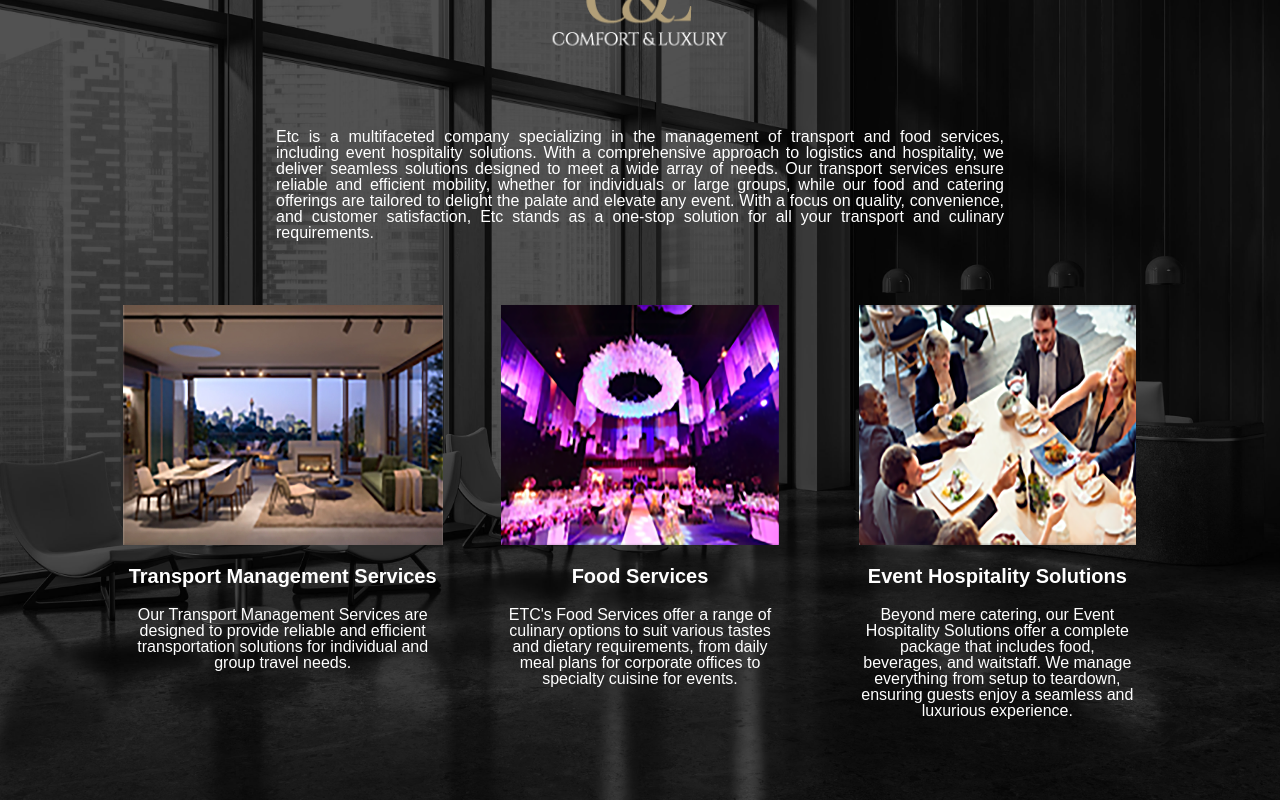
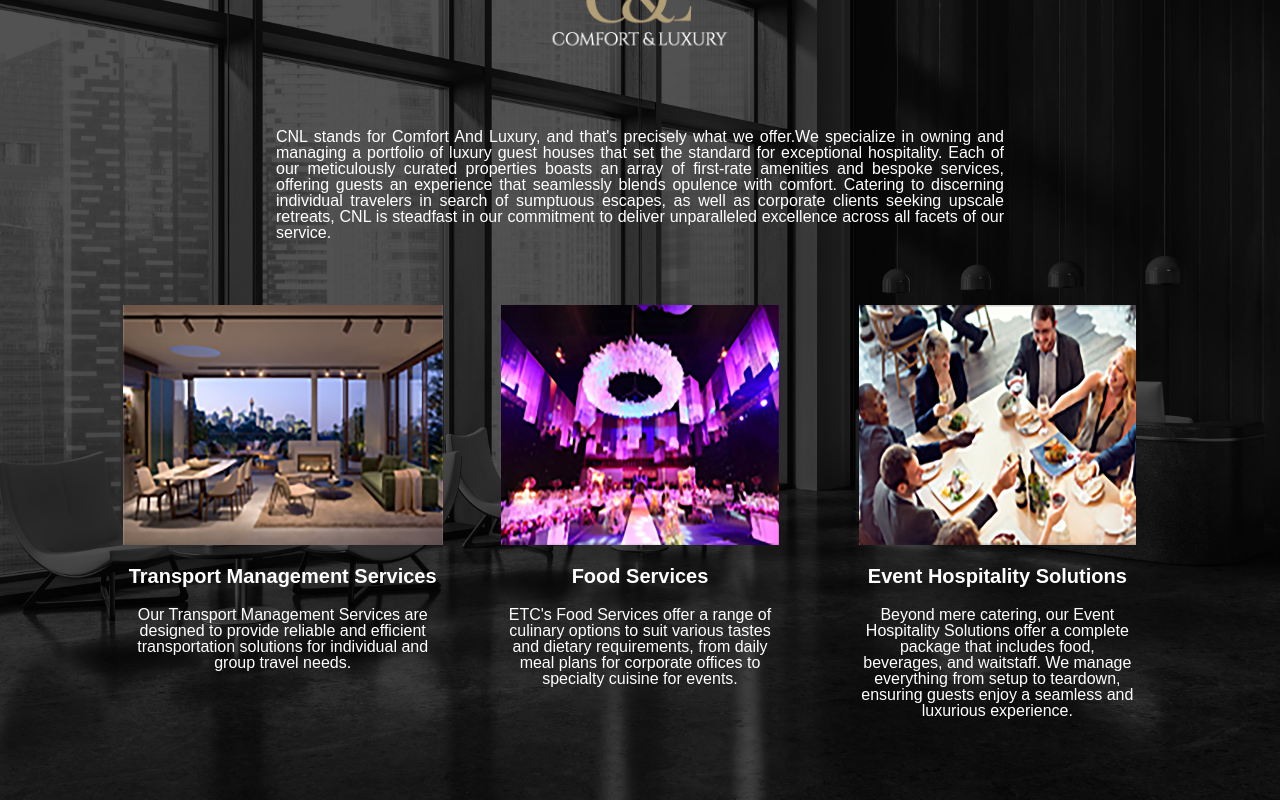
Before and after one commit to walnwac2024/house-of-elaan, a React (Create React App) app: page / in a window 1280 px wide. Shown: the part 10620-11420 px from the top of the page. Built offline with nearby package versions, Linux system fonts and the light colour scheme; a small style sheet from the web is missing.

Commit message:
code updated

```diff
--- a/src/components/CAndJ.js
+++ b/src/components/CAndJ.js
@@ -36,12 +36,10 @@ const CAndJ = () => {
             </div>
             <div className="flex justify-center text-justify">
               <p className="description text-normal leading-normal font-gotham xl:w-[70%]">
-              Etc is a multifaceted company specializing in the management of transport and food services, including event
-					hospitality solutions. With a comprehensive approach to logistics and hospitality, we deliver seamless
-					solutions designed to meet a wide array of needs. Our transport services ensure reliable and efficient mobility,
-					whether for individuals or large groups, while our food and catering offerings are tailored to delight the palate
-					and elevate any event. With a focus on quality, convenience, and customer satisfaction, Etc stands as a
-					one-stop solution for all your transport and culinary requirements.
+              CNL stands for Comfort And Luxury, and that's precisely what we offer.We specialize in owning and managing a portfolio of luxury guest houses that set
+the standard for exceptional hospitality. Each of our meticulously curated properties boasts an array of first-rate amenities and bespoke services, offering
+guests an experience that seamlessly blends opulence with comfort. Catering to discerning individual travelers in search of sumptuous escapes, as well as
+corporate clients seeking upscale retreats, CNL is steadfast in our commitment to deliver unparalleled excellence across all facets of our service.
 				  </p>
             </div>
           </div>
```
Also changed, not shown: src/components/Layout/Footer.js (+7 -5 lines), 1 other file (tests, documents, lock files or other folders).
